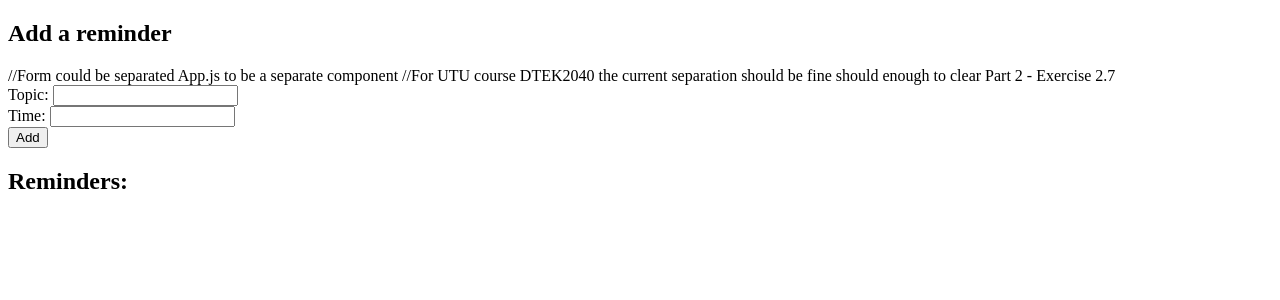
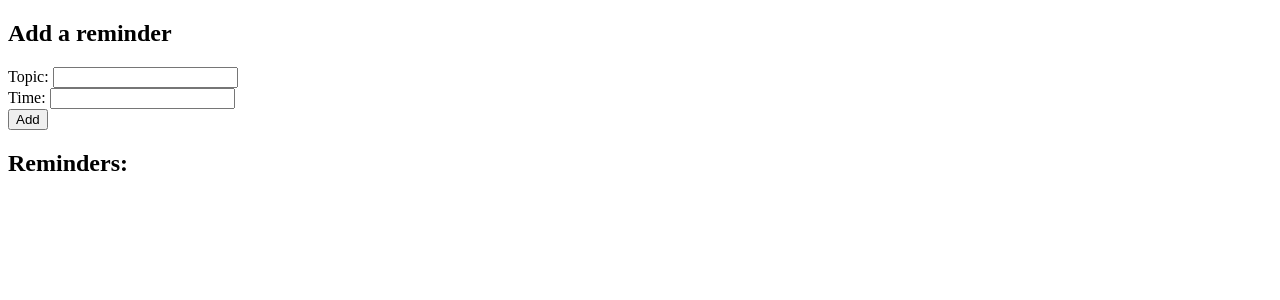
Before and after one commit to Juoksuorava/Web-and-mobile-programming-2021, a React (Create React App) app in the folder Part 2/reminderapp/: page / in a window 1280 px wide. Shown: the top 300 px of the page. Built offline with nearby package versions, Linux system fonts and the light colour scheme.

Commit message:
Cleared warnings

```diff
--- a/Part 2/reminderapp/src/components/App.js
+++ b/Part 2/reminderapp/src/components/App.js
@@ -45,8 +45,9 @@ class App extends React.Component {
     return (
       <div>
         <h2>Add a reminder</h2>
-        //Form could be separated App.js to be a separate component
-        //For UTU course DTEK2040 the current separation should be fine should enough to clear Part 2 - Exercise 2.7
+        {/*Form could be separated App.js to be a separate component.
+        For UTU course DTEK2040 the current separation of components
+        should be enough to clear Part 2 - Exercise 2.7*/}
         <form onSubmit={this.addReminder}>
           <div>
             Topic: <input value={this.state.newReminder} onChange={this.handleReminderChange}/>
```
